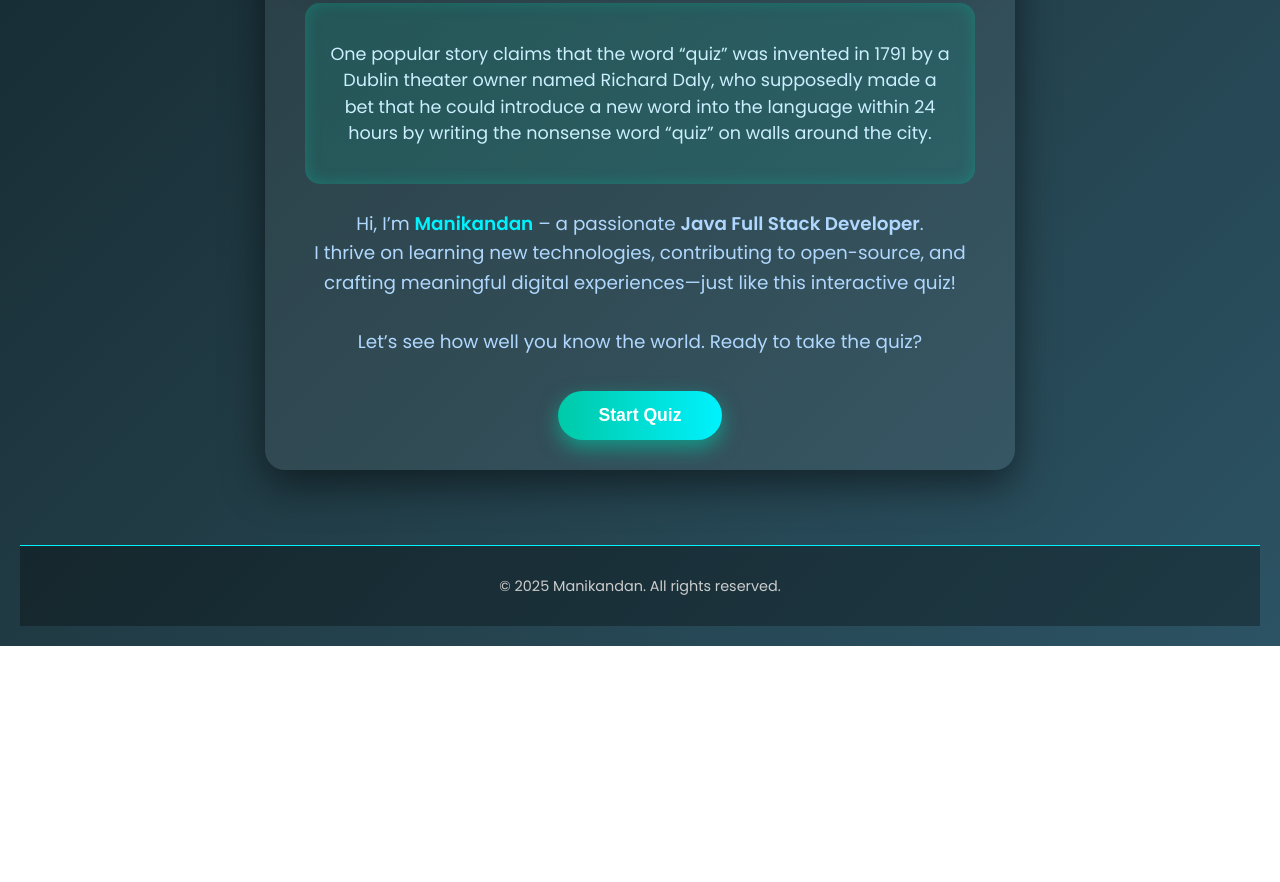
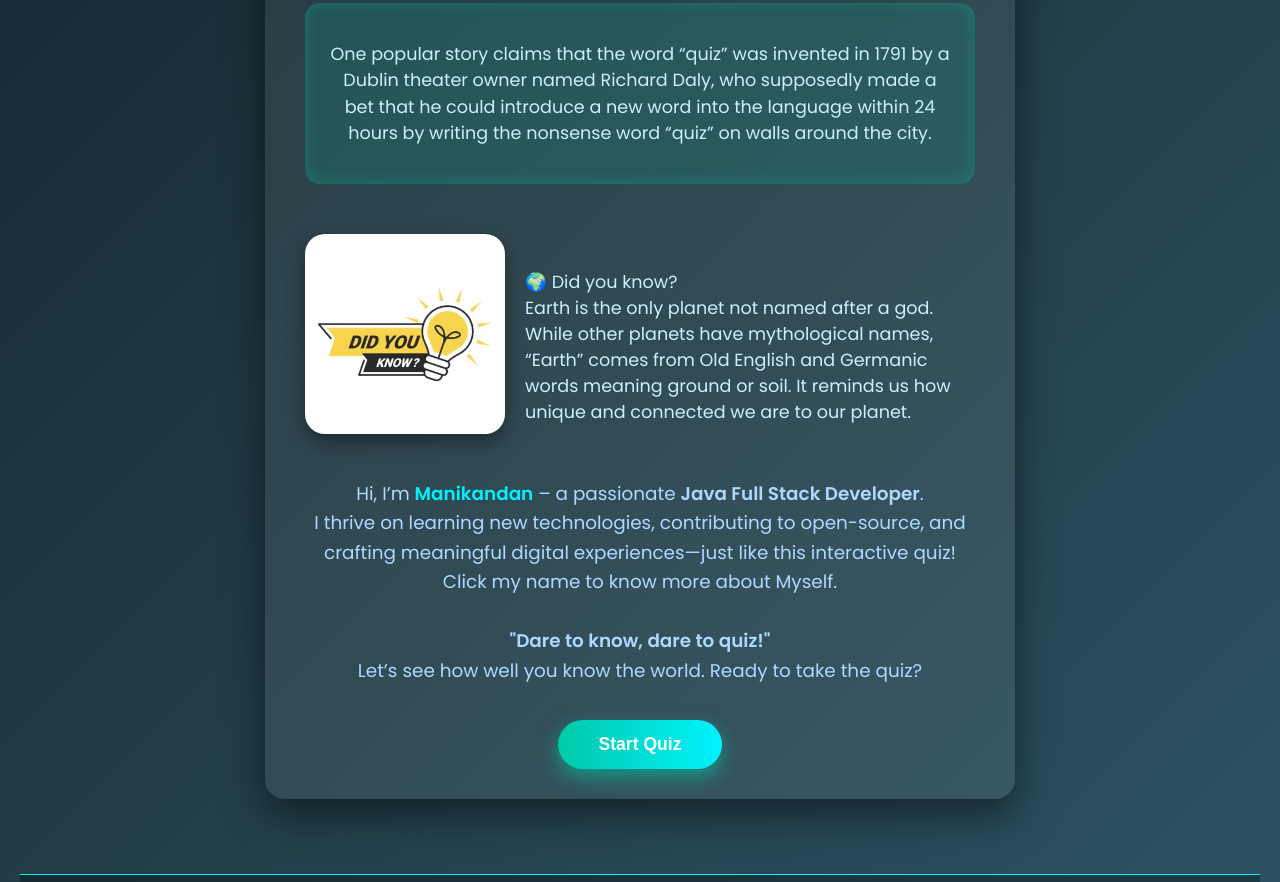
Before and after one commit to Manimk2004/quiz, a plain HTML site: page index.html in a window 1280 px wide. Shown: the part 671-1553 px from the top of the page. Before the commit the page ends 1317 px from the top, so only its background shows below. Drawn offline with Linux system fonts and the light colour scheme; some packages are replaced by stand-ins of ours; a script that the page names is missing.

Commit message:
index.html

```diff
--- a/index.html
+++ b/index.html
@@ -298,11 +298,20 @@ a.about-me:hover::after {
         who supposedly made a bet that he could introduce a new word into the language within 24 hours by writing the nonsense word “quiz” on walls around the city.
       </p>
     </div>
+<br>
+<div class="content" style="display: flex; align-items: center; gap: 20px; text-align: left;">
+  <img src="p3.jpg" style="height: 200px; width: 200px; border-radius: 20px; box-shadow: 0 8px 20px rgba(0, 0, 0, 0.4);">
+  <p style="margin: 0; font-size: 1.1em; color: #ccefff;">
+  🌍 Did you know? <br>Earth is the only planet not named after a god.
+While other planets have mythological names, “Earth” comes from Old English and Germanic words meaning ground or soil.
+It reminds us how unique and connected we are to our planet.
+  </p>
+</div>
 
     <p class="about">
       Hi, I’m <strong><a href="about.html">Manikandan</a></strong> – a passionate <strong>Java Full Stack Developer</strong>.<br>
     I thrive on learning new technologies, contributing to open-source, and crafting meaningful digital experiences—just like this interactive quiz!
-   <br><br>   Let’s see how well you know the world. Ready to take the quiz?
+  Click my name to know more about Myself. <br><br>  <strong>"Dare to know, dare to quiz!"</strong> <br> Let’s see how well you know the world. Ready to take the quiz?
     </p>
 
     <button onclick="startQuiz()" class="restart-button">Start Quiz</button>
```
